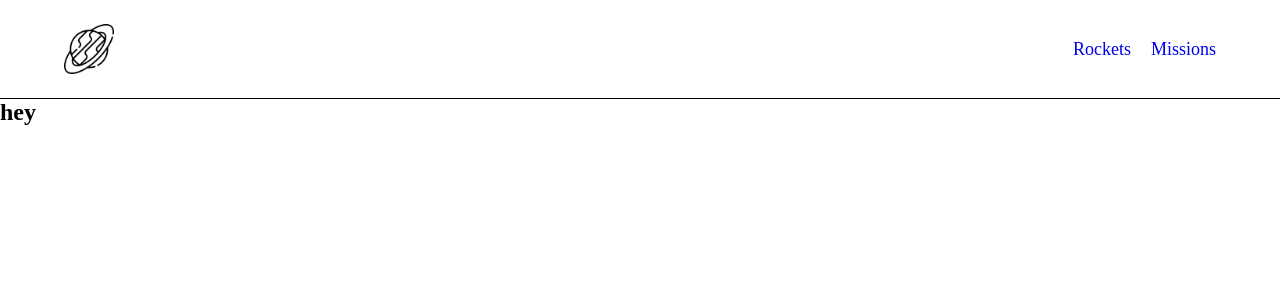
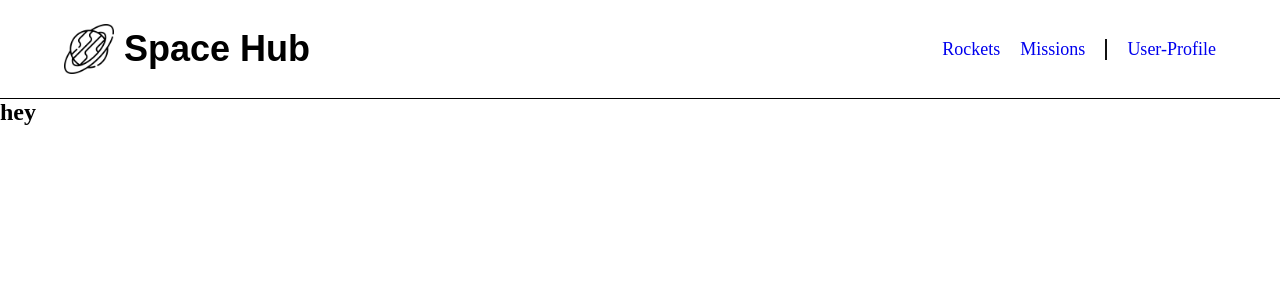
Before and after one commit to kennyegun24/space-travel-hub, a React (Create React App) app: page / in a window 1280 px wide. Shown: the top 300 px of the page. Built offline with nearby package versions, Linux system fonts and the light colour scheme.

Commit message:
Add user profie to navbar

```diff
--- a/src/components/navbar.jsx
+++ b/src/components/navbar.jsx
@@ -3,10 +3,15 @@ import logo from '../assets/saturn.png';
 
 const Navbar = () => (
   <div className="nav">
-    <img src={logo} alt="icon" className="logoimg" />
+    <div className="navFst">
+      <img src={logo} alt="icon" className="logoimg" />
+      <h1>Space Hub</h1>
+    </div>
     <div className="nav-sec">
       <Link className="Link" to="./">Rockets</Link>
       <Link className="Link" to="./missions">Missions</Link>
+      <p className="horizontal" />
+      <Link className="Link" to="./profile">User-Profile</Link>
     </div>
   </div>
 );
```
